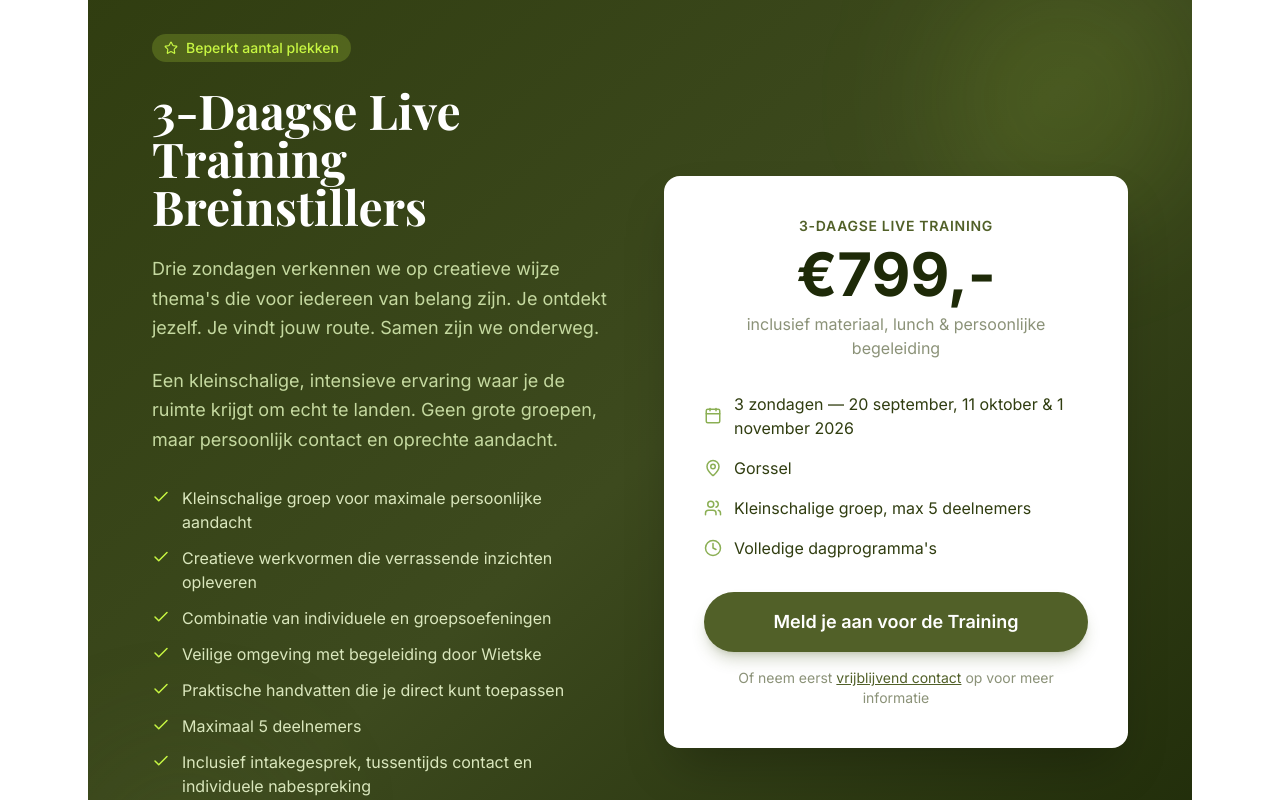
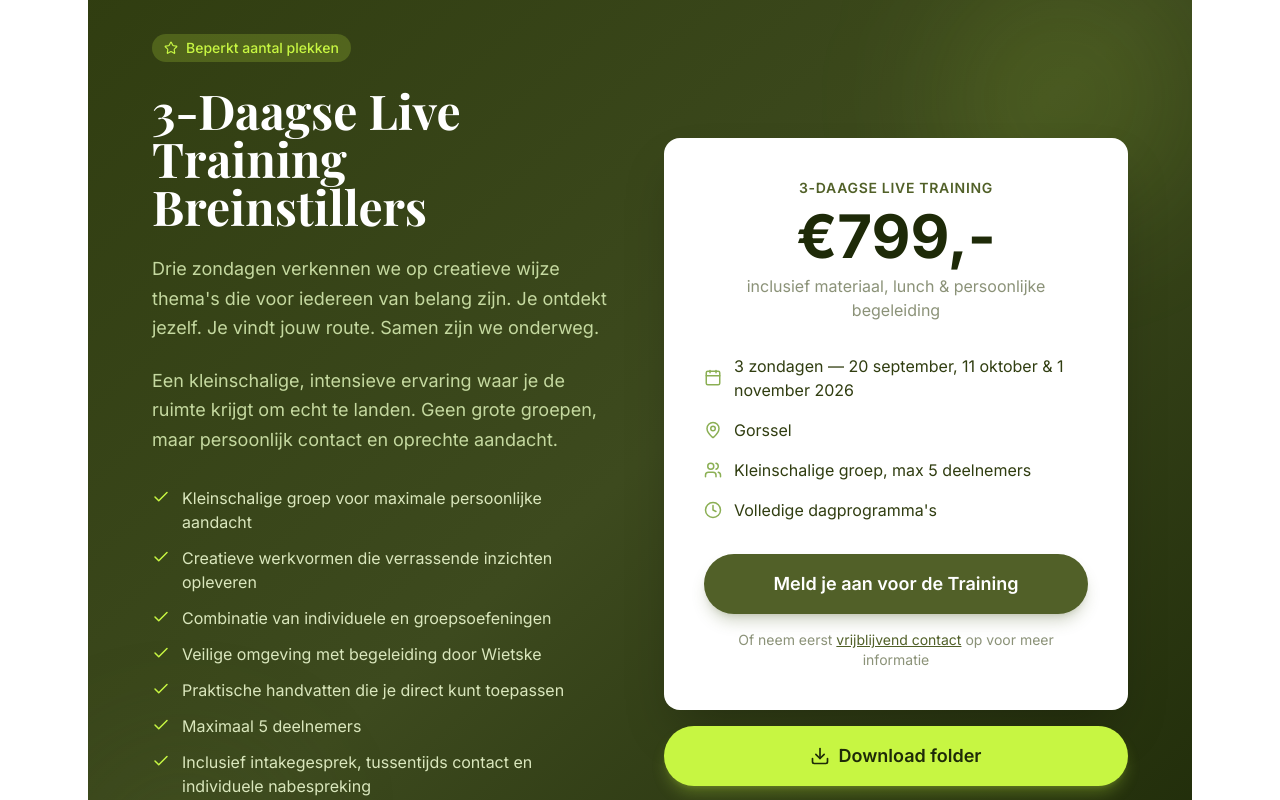
Before and after one commit to birkvb/breinstillers, a Next.js app: page / in a window 1280 px wide. Shown: the part 4340-5140 px from the top of the page. Built offline with nearby package versions, Linux system fonts and the light colour scheme; a web font is replaced by a local one.

Commit message:
Add lime "Download folder" button under training price card
Co-Authored-By: Claude Opus 4.8 <noreply@anthropic.com>

```diff
--- a/src/app/page.tsx
+++ b/src/app/page.tsx
@@ -15,6 +15,7 @@ import {
   Calendar,
   MapPin,
   Clock,
+  Download,
   Sun,
   Leaf,
   Hand,
@@ -317,6 +318,7 @@ export default function Home() {
                 </ul>
               </div>
 
+              <div>
               <div className="bg-white rounded-2xl p-8 sm:p-10 shadow-2xl">
                 <div className="text-center mb-8">
                   <p className="text-sage-500 font-semibold text-sm uppercase tracking-wider mb-2">
@@ -367,6 +369,17 @@ export default function Home() {
                   </Link>{" "}
                   op voor meer informatie
                 </p>
+              </div>
+
+                <a
+                  href="/folder-breinstillers.pdf"
+                  target="_blank"
+                  rel="noopener noreferrer"
+                  className="mt-4 flex items-center justify-center gap-2 w-full text-center px-8 py-4 bg-lime text-sage-800 rounded-full text-lg font-semibold hover:bg-lime-dark transition-all hover:scale-105 shadow-lg shadow-lime/25"
+                >
+                  <Download size={20} />
+                  Download folder
+                </a>
               </div>
             </div>
           </div>
```
Also changed, not shown: 1 other file (tests, documents, lock files or other folders).
